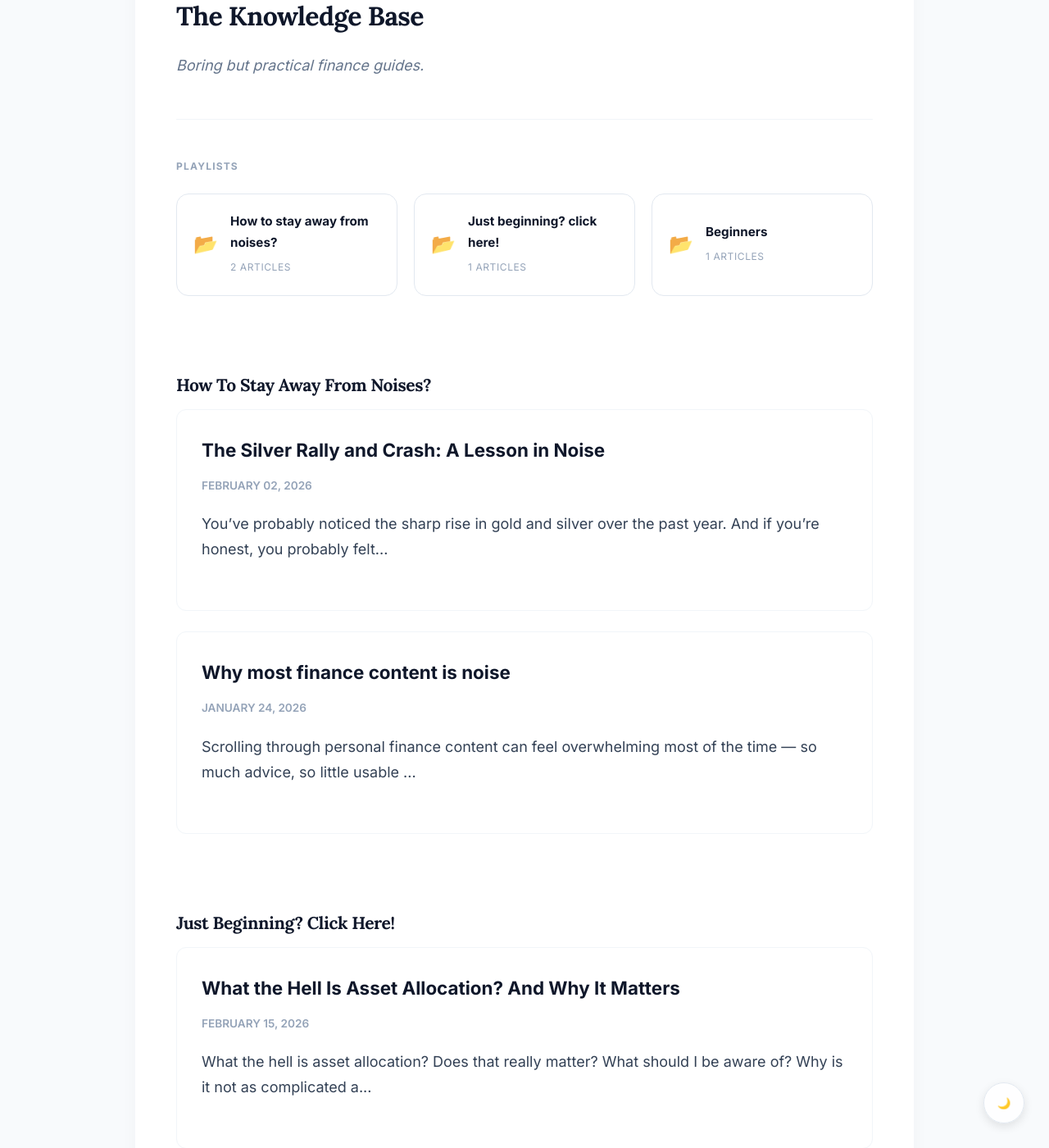
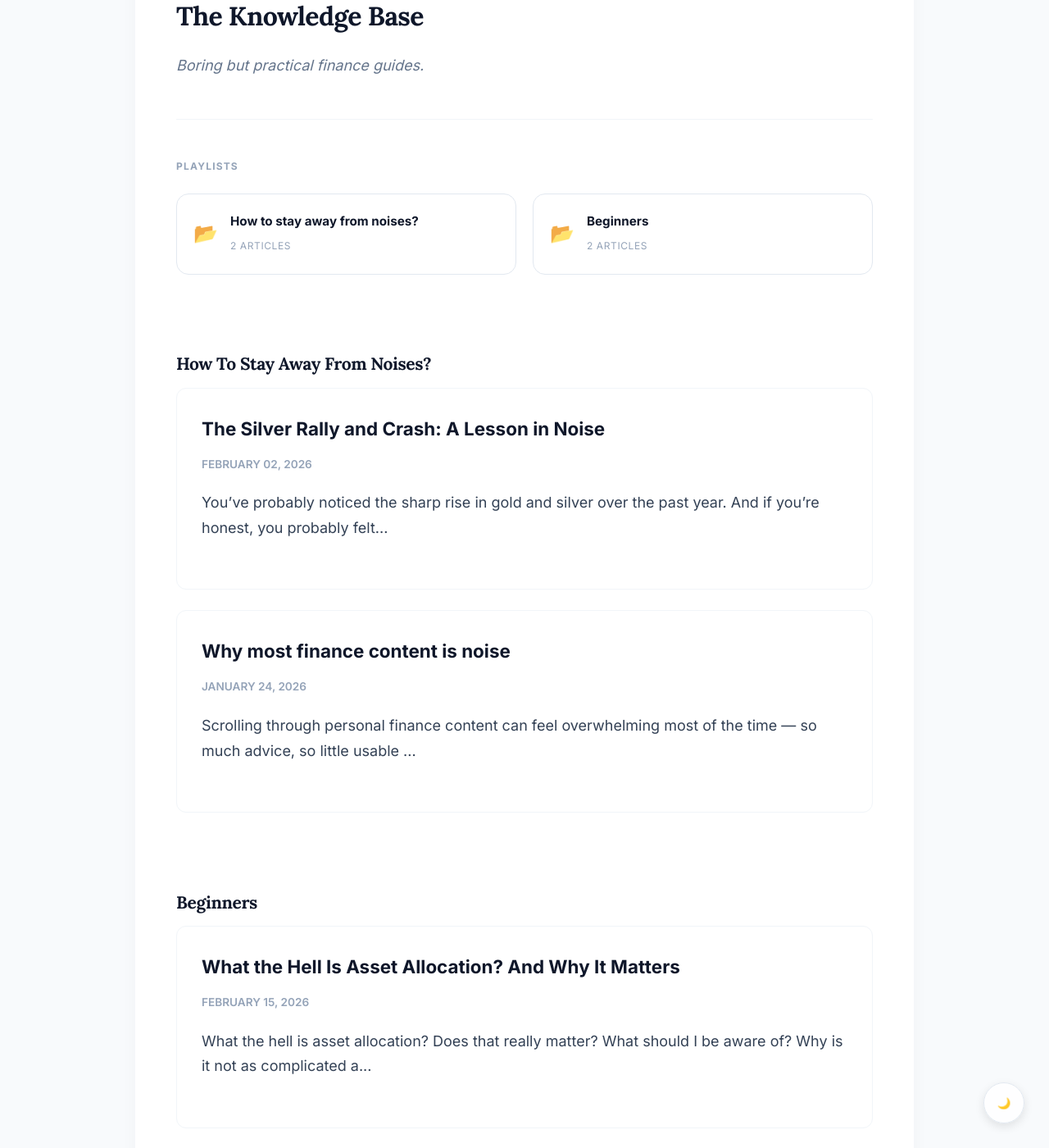
Before and after one commit to HarieshMK/HarieshMK.github.io, a Jekyll site: the page built from blogs.html, in a window 1280 px wide and 1400 px high, scrolled down 417 px. Shown: the whole window at 82% size. Built offline with Jekyll 4.4.1, drawn with Linux system fonts in a browser that asks for light colours.

Commit message:
Update 2026-02-15-what-the-hell-is-asset-allocation.md

```diff
--- a/_posts/2026-02-15-what-the-hell-is-asset-allocation.md
+++ b/_posts/2026-02-15-what-the-hell-is-asset-allocation.md
@@ -2,7 +2,7 @@
 layout: post
 title: "What the Hell Is Asset Allocation? And Why It Matters"
 date: 2026-02-15
-category: Just beginning? Click here!
+category: beginners
 ---
 
 ## What the hell is asset allocation?
```
